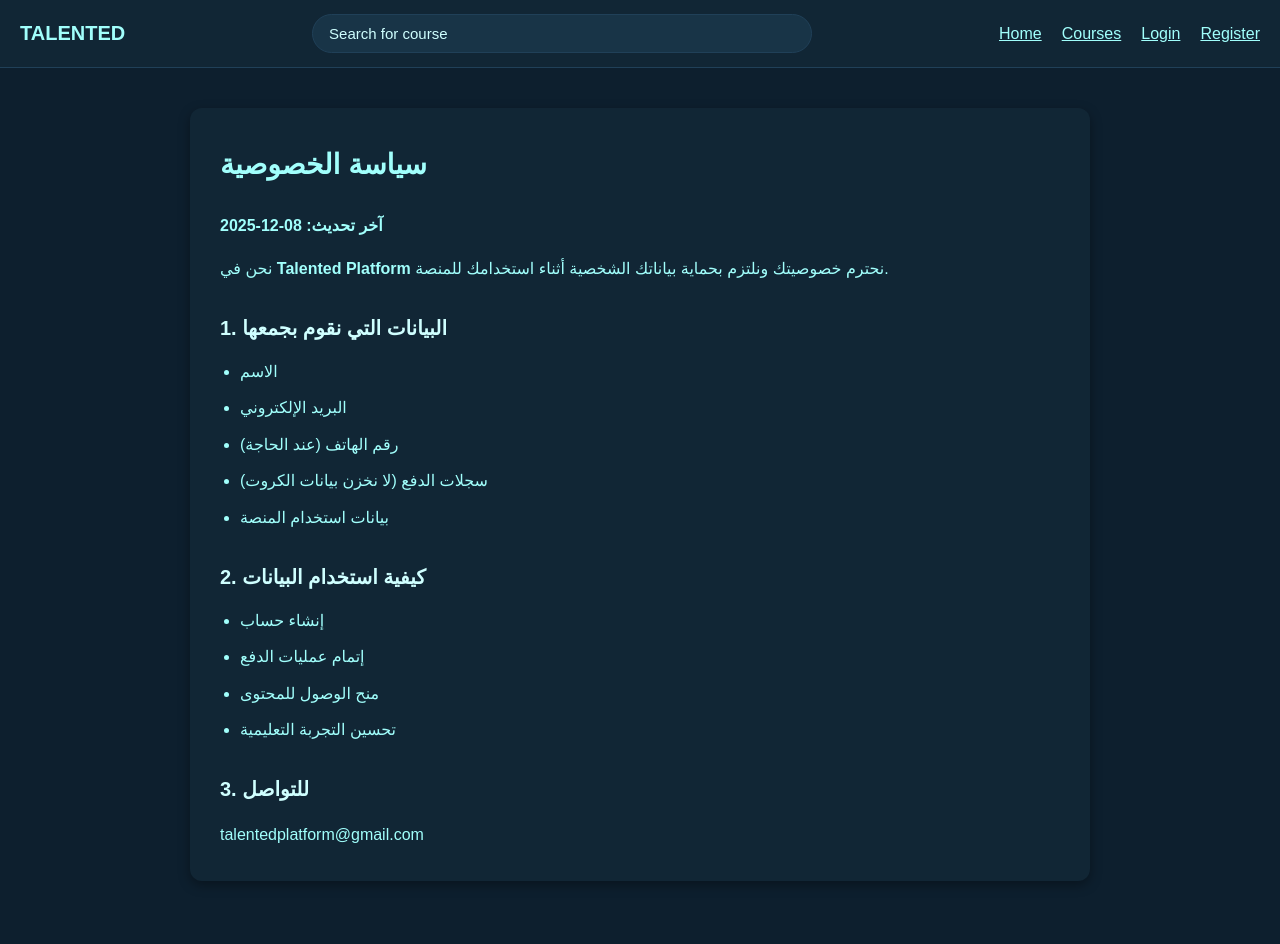
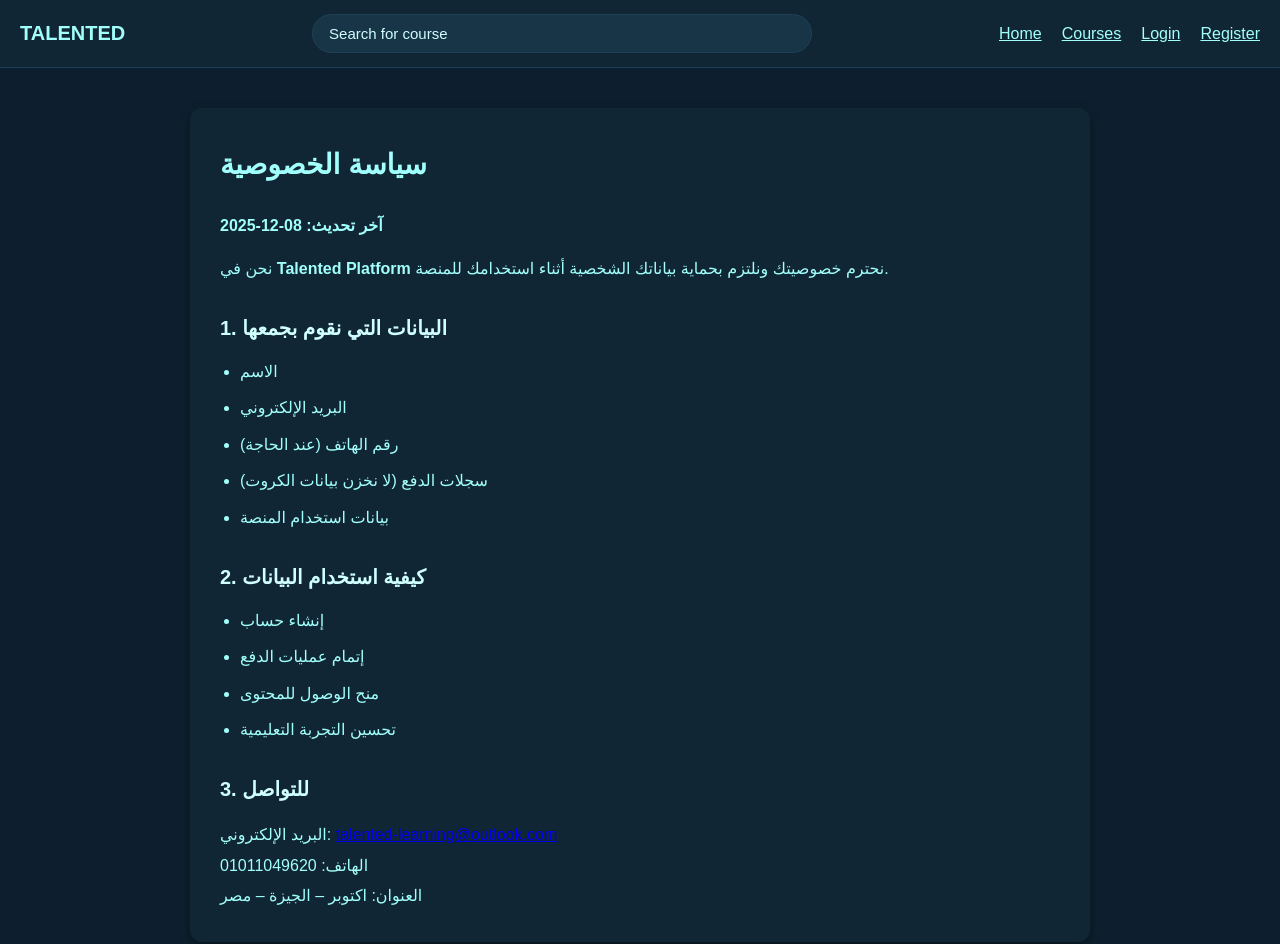
Before and after one commit to mosaadmowfak/E-Learning-Frontend-Talented, a React (Vite) app: page /privacy-policy in a window 1280 px wide. Shown: the top 944 px of the page. Before the commit the page ends 921 px from the top, so only its background shows below. Built offline with nearby package versions, Linux system fonts and the light colour scheme; no server answers.

Commit message:
Final Version

```diff
--- a/src/pages/PrivacyPolicy.jsx
+++ b/src/pages/PrivacyPolicy.jsx
@@ -26,7 +26,11 @@ export default function PrivacyPolicy() {
       </ul>
 
       <h3>3. للتواصل</h3>
-      <p>talentedplatform@gmail.com</p>
+      <p>
+        البريد الإلكتروني: <a href="mailto:talented-learning@outlook.com">talented-learning@outlook.com</a><br/>
+        الهاتف: 01011049620 <br/>
+        العنوان: اكتوبر – الجيزة – مصر
+      </p>
     </div>
   );
 }
--- a/src/pages/RefundPolicy.jsx
+++ b/src/pages/RefundPolicy.jsx
@@ -18,7 +18,11 @@ export default function RefundPolicy() {
       </ul>
 
       <h3>4. تواصل معنا</h3>
-      <p>talentedplatform@gmail.com</p>
+      <p>
+        البريد الإلكتروني: <a href="mailto:talented-learning@outlook.com">talented-learning@outlook.com</a><br/>
+        الهاتف: 01011049620 <br/>
+        العنوان: اكتوبر – الجيزة – مصر
+      </p>
     </div>
   );
 }
```
